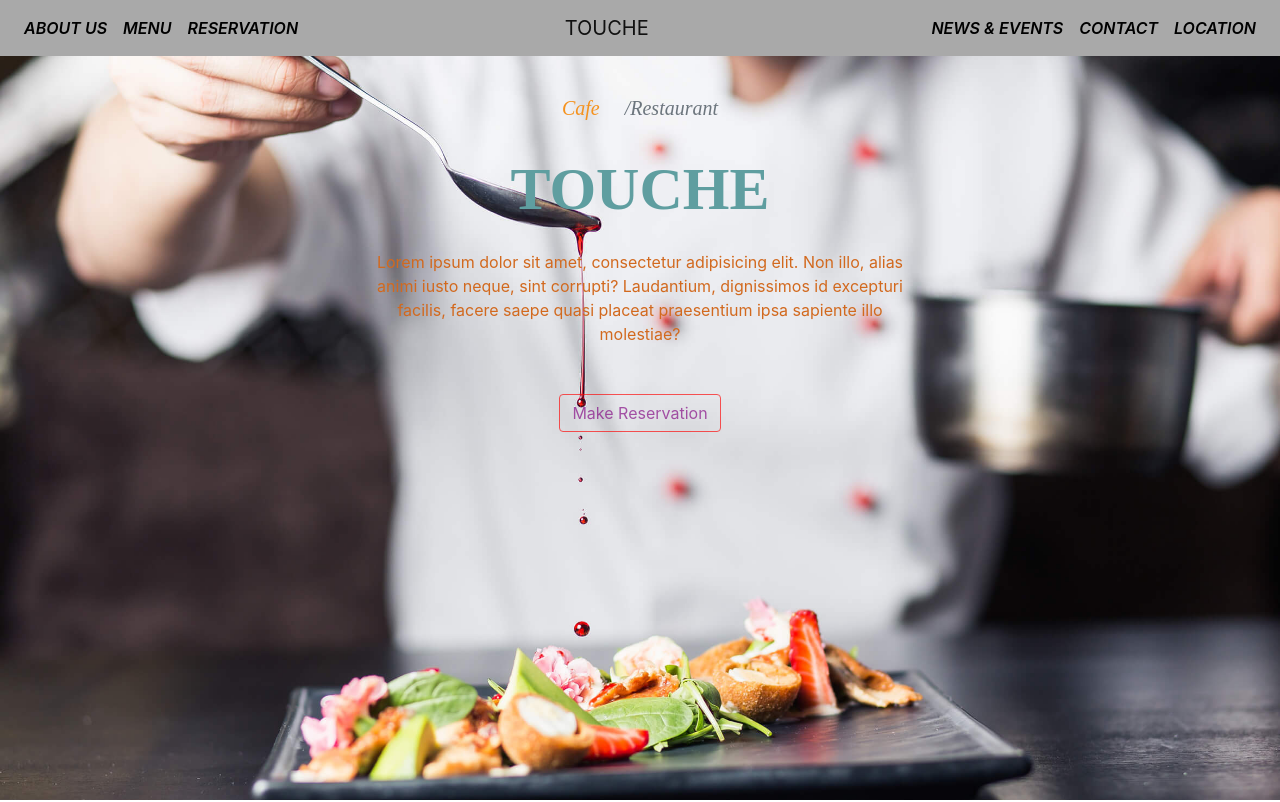
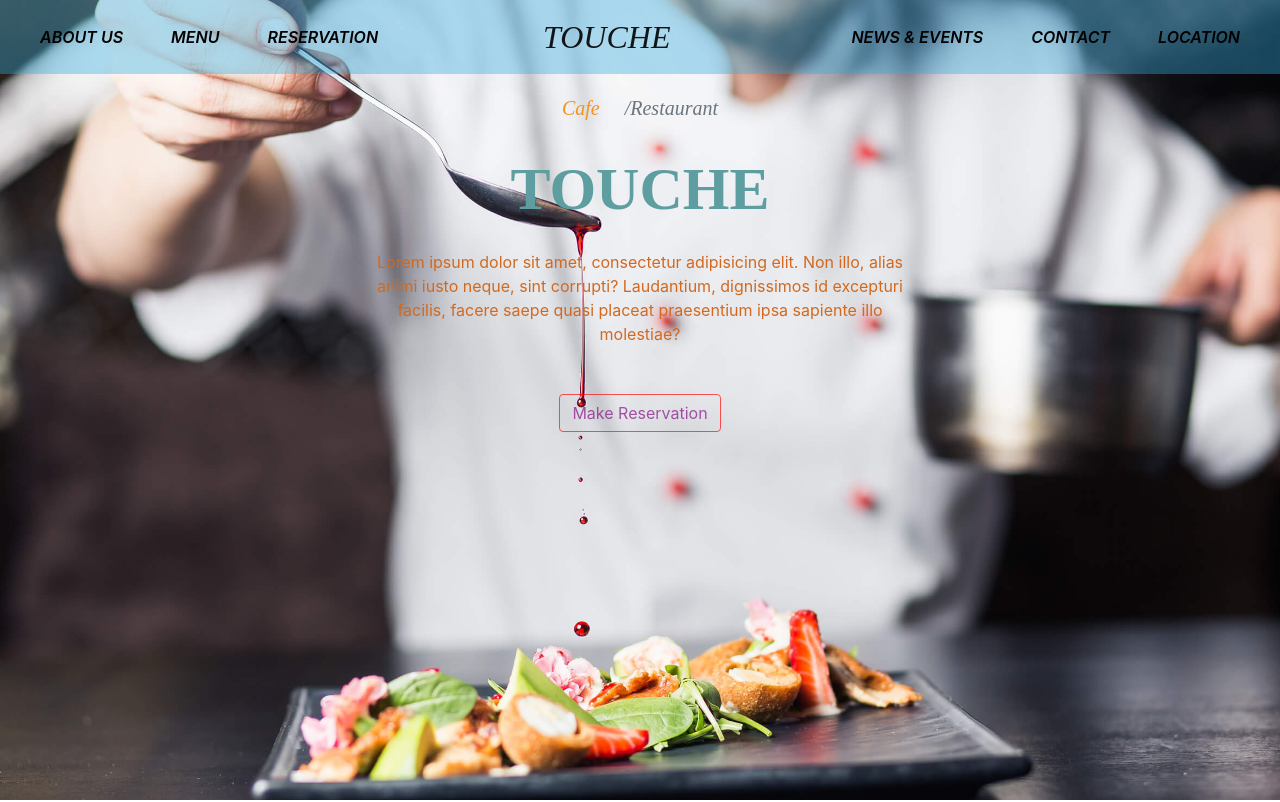
Before and after one commit to Shailender9207/TouchExample, a plain HTML site: page index.html in a window 1280 px wide. Shown: the top 802 px of the page. Drawn offline with nearby package versions, Linux system fonts and the light colour scheme.

Commit message:
Update theme.css
changes in navlink , bg-light, and section

```diff
--- a/css/theme.css
+++ b/css/theme.css
@@ -1,13 +1,15 @@
-.nav-link{
-	font-weight: bold;
-	color: white !important;
-}
+
 .bg-light{
-	background-color: darkgray !important;
+	background-color: #34abde63 !important;
 }
 .navbar-brand{
 	padding-left: 3rem;
 	padding-right: 3rem;
+	font-family:Playfair Display,serif;
+    font-size: 2rem;
+    font-style: italic;
+    transition: color .1s;
+
 
 }
  .main_img{
@@ -16,6 +18,10 @@
     padding-top: 5rem;
     color: white;
  }
+.navbar-light .navbar-nav .active>.nav-link{
+	color: brown !important;
+	cursor: pointer;
+}
 .section_main_minihead{
 	text-align: center;
 	font-size: 0.5rem;
@@ -80,6 +86,8 @@
 	border: 0px;
 	font-style: italic;
 	font-weight: 600;
+	padding-left: 1.5rem !important;
+	padding-right: 1.5rem !important;
 }
 
 
@@ -144,7 +152,7 @@ footer{
 
 @media (min-width: 768px){
 .section {
-    padding: 3rem 0;
+    padding-top: 4rem ;
 }
 
 }
```
